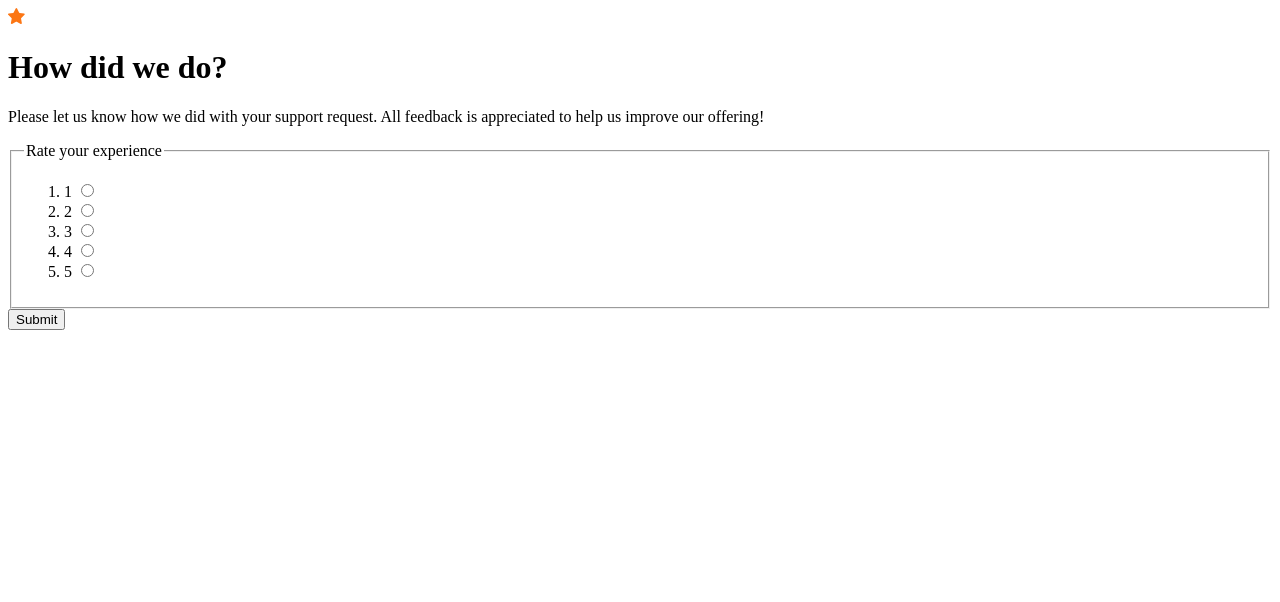
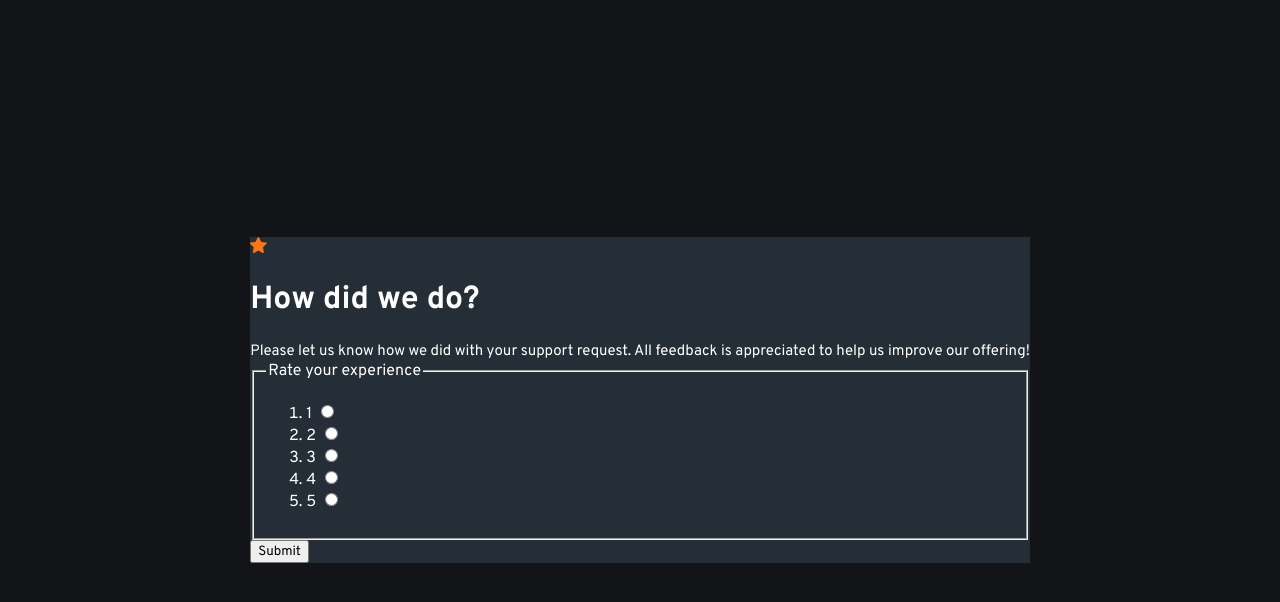
Before and after one commit to JesuSaid/Interactive-rating-component, a plain HTML site: page index.html in a window 1280 px wide. Drawn offline with Linux system fonts and the light colour scheme.

Commit message:
feat(ui): add local fonts and base styles.
- Add Overpass font weights, semantic color tokens, and global styles.
- Set paragraph sizing in rem and inherit the button font family.

```diff
--- /dev/null
+++ b/fonts.css
@@ -0,0 +1,15 @@
+@font-face {
+    font-family: Overpass;
+    src: url('./assets/font-Overpass/Overpass-Regular.ttf');
+    font-style: normal;
+    font-display: swap;
+    font-weight: 400;
+}
+
+@font-face {
+    font-family: Overpass;
+    src: url('./assets/font-Overpass/Overpass-Bold.ttf');
+    font-style: normal;
+    font-display: swap;
+    font-weight: 700;
+}
--- a/index.html
+++ b/index.html
@@ -4,6 +4,8 @@
   <meta charset="UTF-8">
   <meta name="viewport" content="width=device-width, initial-scale=1.0">
   <link rel="icon" type="image/png" sizes="32x32" href="./assets/images/favicon-32x32.png">
+  <link rel="stylesheet" href="./fonts.css">
+  <link rel="stylesheet" href="./styles.css">
   <title>Interactive rating component</title>
 </head>
 <body>
--- /dev/null
+++ b/styles.css
@@ -0,0 +1,36 @@
+:root {
+    --font-family-base: Overpass, sans-serif;
+    --color-accent: hsl(25, 97%, 53%);
+    --color-background: hsl(216, 12%, 8%);
+    --color-surface: hsl(213, 19%, 18%);
+    --color-text-muted: hsl(217, 12%, 63%);
+    --color-title: hsl(0, 100%, 100%);
+}
+
+*, *::before, *::after {
+    box-sizing: border-box;
+}
+
+body {
+    margin: 0;
+    display: flex;
+    align-items: center;
+    justify-content: center;
+    min-height: 100vh;
+    font-family: var(--font-family-base);
+    color: var(--color-title);
+    background-color: var(--color-background);
+}
+
+.main {
+    background-color: var(--color-surface);
+}
+
+.text {
+    margin: 0;
+    font-size: 0.9375rem;
+}
+
+.rating__submit {
+    font-family: inherit;
+}
```
Also changed, not shown: assets/font-Overpass/OFL.txt (added), assets/font-Overpass/Overpass-Bold.ttf (added), assets/font-Overpass/Overpass-Regular.ttf (added), assets/font-Overpass/README.txt (added).
